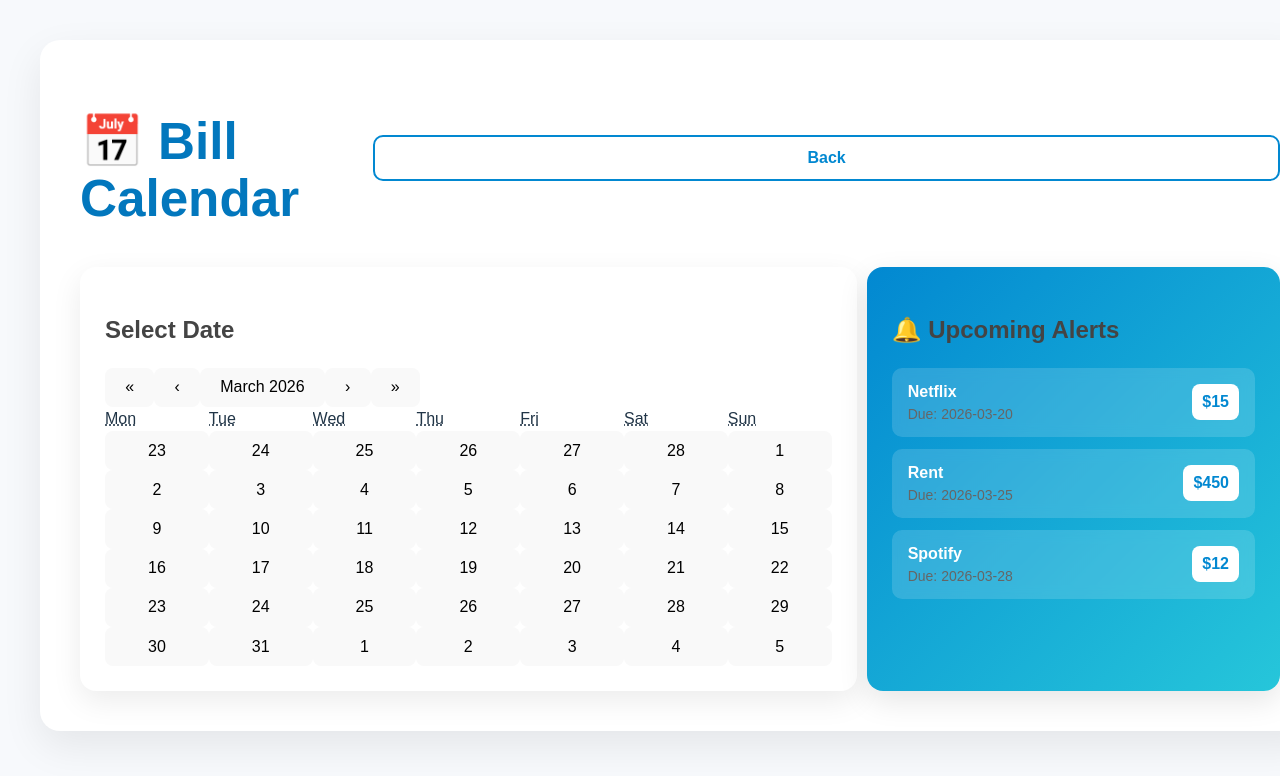
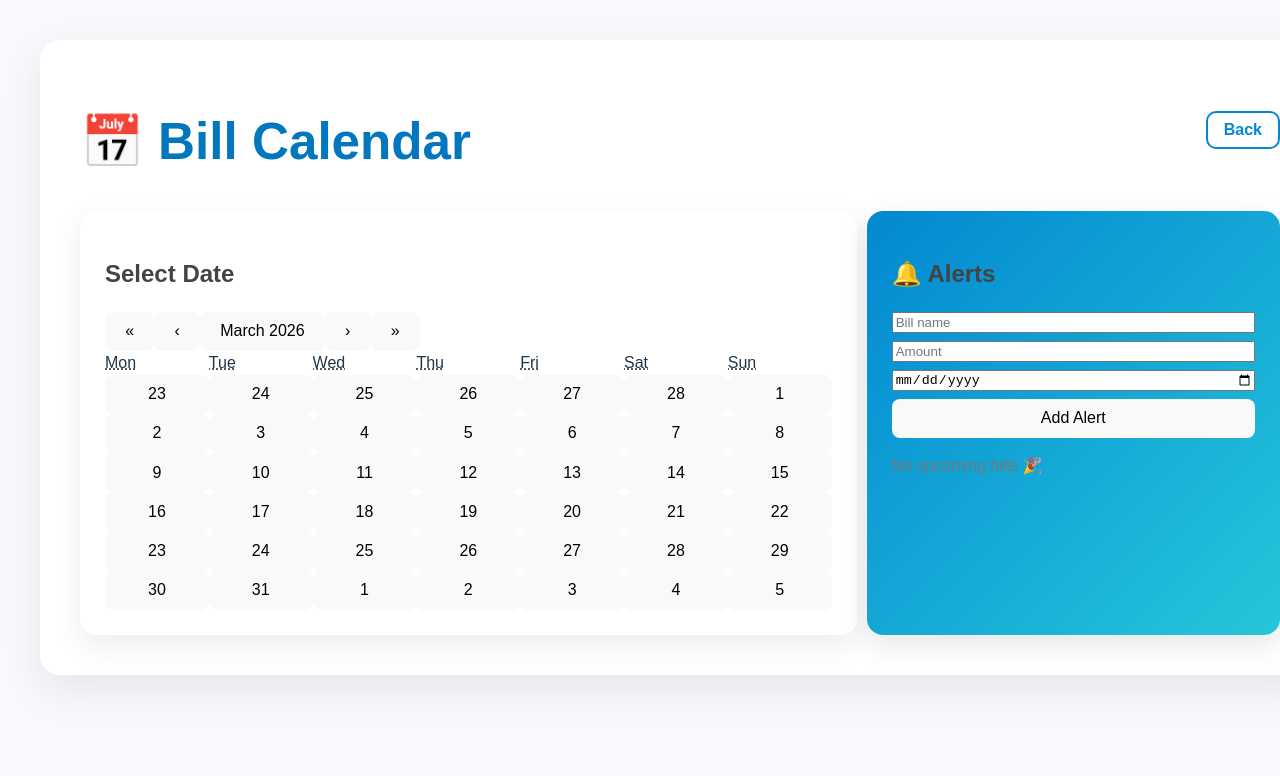
Before and after one commit to mailjerushah-afk/PersonalAudit, a React app in the folder frontend/: page /calendar in a window 1280 px wide. Shown: the top 776 px of the page. Built offline with nearby package versions, Linux system fonts and the light colour scheme; the HTML template or start-up script is replaced by a standard one.

Commit message:
feat: add alerts (#32)

```diff
--- /dev/null
+++ b/frontend/src/components/BillForm.tsx
@@ -0,0 +1,54 @@
+import { useState } from "react";
+import type { Bill } from "../pages/BillCalendar";
+
+type Props = {
+  onAdd: (bill: Omit<Bill, "id">) => void;
+};
+
+export default function BillForm({ onAdd }: Props) {
+  const [form, setForm] = useState({
+    name: "",
+    amount: "",
+    dueDate: ""
+  });
+
+  const handleSubmit = () => {
+    if (!form.name || !form.amount || !form.dueDate) return;
+
+    onAdd({
+      userId: 1,
+      name: form.name,
+      amount: Number(form.amount),
+      dueDate: form.dueDate
+    });
+
+    setForm({ name: "", amount: "", dueDate: "" });
+  };
+
+  return (
+    <div style={{ marginBottom: 16, display: "flex", flexDirection: "column", gap: 8 }}>
+      <input
+        placeholder="Bill name"
+        value={form.name}
+        onChange={(e) => setForm({ ...form, name: e.target.value })}
+      />
+
+      <input
+        type="number"
+        placeholder="Amount"
+        value={form.amount}
+        onChange={(e) => setForm({ ...form, amount: e.target.value })}
+      />
+
+      <input
+        type="date"
+        value={form.dueDate}
+        onChange={(e) => setForm({ ...form, dueDate: e.target.value })}
+      />
+
+      <button onClick={handleSubmit}>
+        Add Alert
+      </button>
+    </div>
+  );
+}
--- a/frontend/src/pages/BillCalendar.tsx
+++ b/frontend/src/pages/BillCalendar.tsx
@@ -1,13 +1,15 @@
-import { useState } from "react";
+import { useState, useEffect } from "react";
 import Calendar from "react-calendar";
 import { useNavigate } from "react-router-dom";
 import { styles } from "../styles/GlobalStyles";
+import BillForm from "../components/BillForm";
+import { getBills, saveBills } from "../services/billService";
 
 type ValuePiece = Date | null;
 type Value = ValuePiece | [ValuePiece, ValuePiece];
 
-type Bill = {
-  id?: number;
+export type Bill = {
+  id: number;
   userId: number;
   name: string;
   amount: number;
@@ -17,13 +19,31 @@ type Bill = {
 export default function BillCalendar() {
   const navigate = useNavigate();
   const [date, setDate] = useState<Value>(new Date());
+  const [bills, setBills] = useState<Bill[]>([]);
 
-  // 🔔 Dummy upcoming alerts (replace with API later)
-  const upcomingBills: Bill[] = [
-    { userId: 1, name: "Netflix", amount: 15, dueDate: "2026-03-20" },
-    { userId: 1, name: "Rent", amount: 450, dueDate: "2026-03-25" },
-    { userId: 1, name: "Spotify", amount: 12, dueDate: "2026-03-28" },
-  ];
+  // Load bills from storage
+  useEffect(() => {
+    setBills(getBills());
+  }, []);
+
+  // Save bills whenever updated
+  useEffect(() => {
+    saveBills(bills);
+  }, [bills]);
+
+  // Add bill
+  const addBill = (bill: Omit<Bill, "id">) => {
+    const newBill: Bill = {
+      ...bill,
+      id: Date.now()
+    };
+    setBills([...bills, newBill]);
+  };
+
+  // Delete bill
+  const deleteBill = (id: number) => {
+    setBills(bills.filter(b => b.id !== id));
+  };
 
   return (
     <div style={styles.page}>
@@ -32,36 +52,63 @@ export default function BillCalendar() {
         {/* Header */}
         <div style={styles.header}>
           <h1 style={styles.title}>📅 Bill Calendar</h1>
+
           <button
-            style={styles.secondaryButton}
+            style={{ ...styles.secondaryButton, width: "auto", padding: "8px 16px" }}
             onClick={() => navigate("/dashboard")}
           >
             Back
           </button>
         </div>
 
-        {/* Main Layout */}
+        {/* Layout */}
         <div style={styles.flexRow}>
 
-          {/* Calendar Section */}
+          {/* Calendar */}
           <div style={styles.calendarCard}>
             <h2 style={styles.sectionTitle}>Select Date</h2>
 
             <Calendar
               value={date}
               onChange={(value: Value) => setDate(value)}
+
+              tileContent={({ date }) => {
+                const formatted = date.toISOString().split("T")[0];
+
+                const hasBill = bills.some(
+                  (b) => b.dueDate === formatted
+                );
+
+                return hasBill ? (
+                  <div
+                    style={{
+                      marginTop: 2,
+                      height: 6,
+                      width: 6,
+                      borderRadius: "50%",
+                      background: "red",
+                      marginLeft: "auto",
+                      marginRight: "auto"
+                    }}
+                  />
+                ) : null;
+              }}
             />
           </div>
 
-          {/* Alerts Section */}
+          {/* Alerts */}
           <div style={styles.alertCard}>
-            <h2 style={styles.sectionTitle}>🔔 Upcoming Alerts</h2>
+            <h2 style={styles.sectionTitle}>🔔 Alerts</h2>
 
-            {upcomingBills.length === 0 ? (
+            {/* Add Form */}
+            <BillForm onAdd={addBill} />
+
+            {/* List */}
+            {bills.length === 0 ? (
               <p style={{ color: "#777" }}>No upcoming bills 🎉</p>
             ) : (
-              upcomingBills.map((bill, index) => (
-                <div key={index} style={styles.alertItem}>
+              bills.map((bill) => (
+                <div key={bill.id} style={styles.alertItem}>
                   <div>
                     <strong>{bill.name}</strong>
                     <p style={{ margin: 0, fontSize: "14px", color: "#666" }}>
@@ -69,8 +116,12 @@ export default function BillCalendar() {
                     </p>
                   </div>
 
-                  <div style={styles.amountTag}>
-                    ${bill.amount}
+                  <div style={{ display: "flex", alignItems: "center", gap: 10 }}>
+                    <div style={styles.amountTag}>${bill.amount}</div>
+
+                    <button onClick={() => deleteBill(bill.id)}>
+                      ❌
+                    </button>
                   </div>
                 </div>
               ))
--- /dev/null
+++ b/frontend/src/services/billService.tsx
@@ -0,0 +1,12 @@
+import type { Bill } from "../types/Bill";
+
+const STORAGE_KEY = "bills";
+
+export const getBills = (): Bill[] => {
+  const data = localStorage.getItem(STORAGE_KEY);
+  return data ? JSON.parse(data) : [];
+};
+
+export const saveBills = (bills: Bill[]) => {
+  localStorage.setItem(STORAGE_KEY, JSON.stringify(bills));
+};
--- a/frontend/src/styles/GlobalStyles.tsx
+++ b/frontend/src/styles/GlobalStyles.tsx
@@ -67,7 +67,7 @@ rightPanel: {
   } as React.CSSProperties,
 
   secondaryButton: {
-    width: "100%",
+    width: "auto",
     padding: "12px",
     borderRadius: "10px",
     border: "2px solid #0288d1",
```
